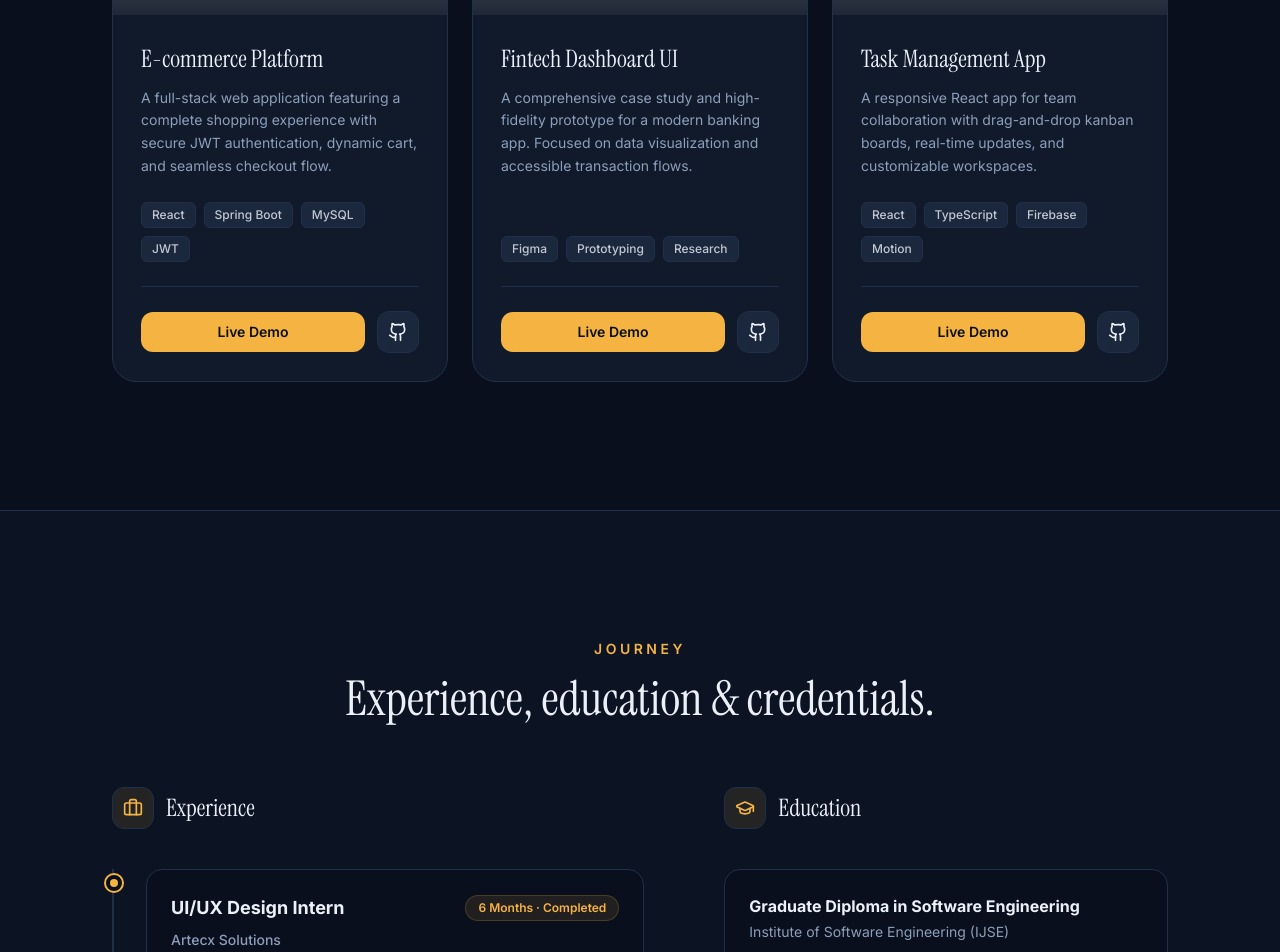
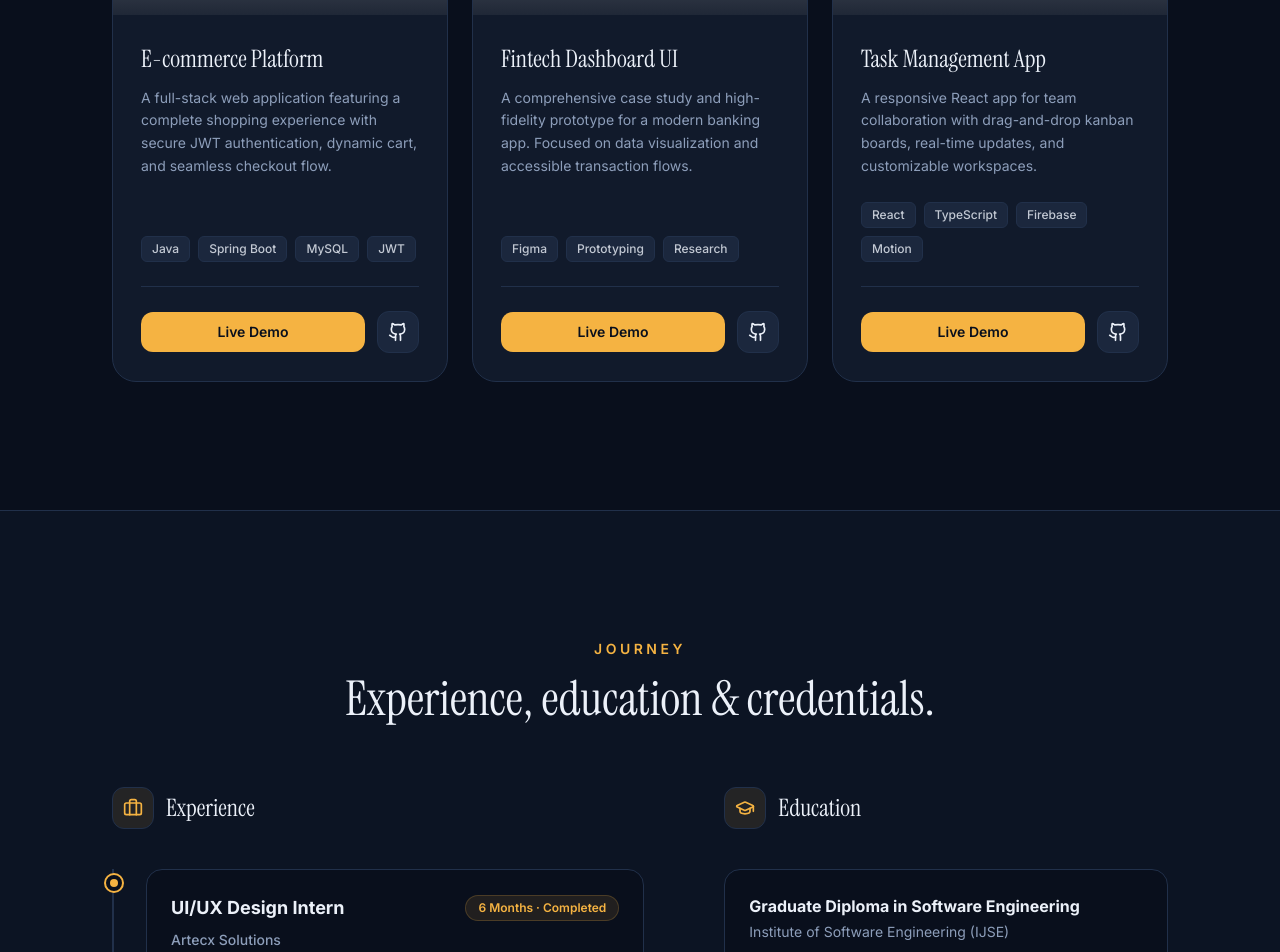
Before and after one commit to praween-imalsha/praween-imalsha_personal_portfolio, a React (Vite) app: page / in a window 1280 px wide. Shown: the part 3493-4445 px from the top of the page. Built offline with nearby package versions, Linux system fonts and the light colour scheme; grey boxes are pictures that could not be loaded.

Commit message:
Update tech stack for E-commerce Platform project

```diff
--- a/src/components/Projects.tsx
+++ b/src/components/Projects.tsx
@@ -7,7 +7,7 @@ const projects = [
   description:
   'A full-stack web application featuring a complete shopping experience with secure JWT authentication, dynamic cart, and seamless checkout flow.',
   role: 'Full-stack Developer',
-  tech: ['React', 'Spring Boot', 'MySQL', 'JWT'],
+  tech: ['Java', 'Spring Boot', 'MySQL', 'JWT'],
   image:
   'https://images.unsplash.com/photo-1661956602116-aa6865609028?auto=format&fit=crop&q=80&w=800',
   github: '#',
```
